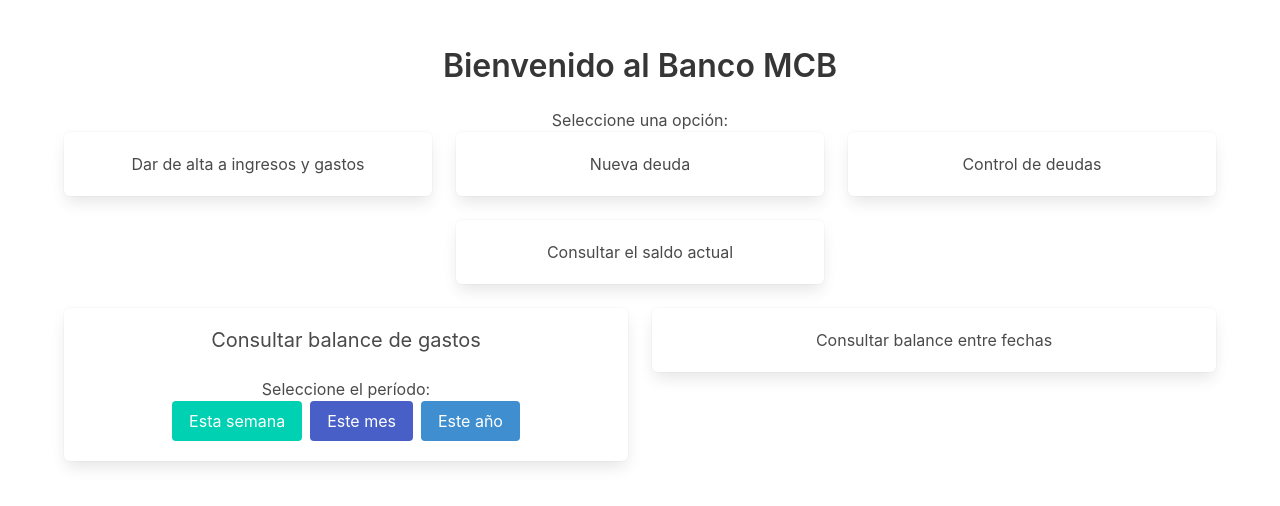
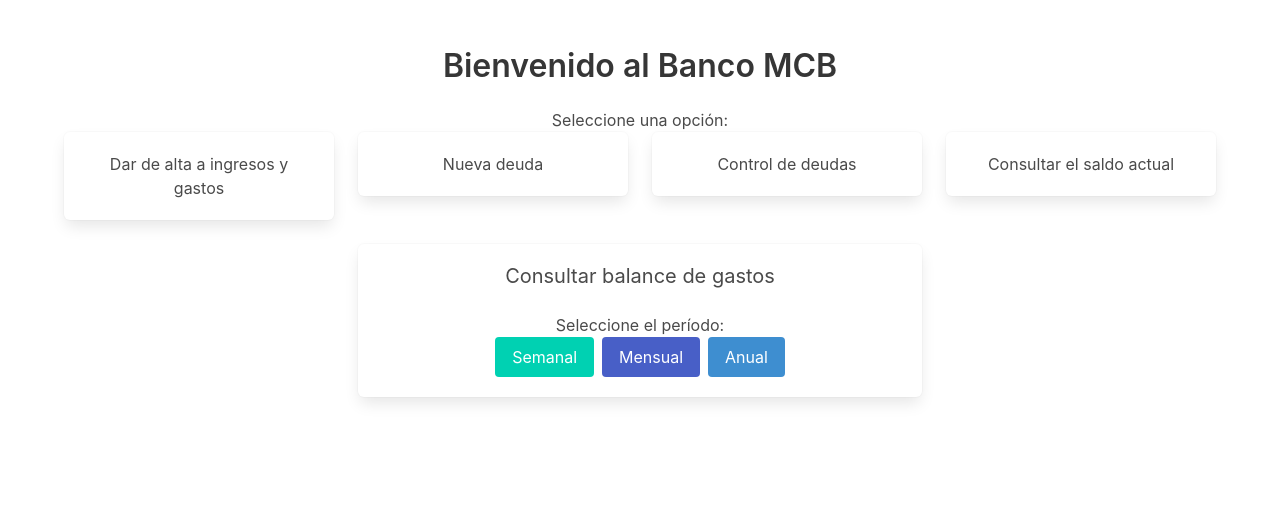
Before and after one commit to Marccb18/API_Restful, a Flask app: page / in a window 1280 px wide. Shown: the top 506 px of the page. Run offline with Flask 3, Linux system fonts and the light colour scheme.

Commit message:
He de millorar sa

```diff
--- a/app.py
+++ b/app.py
@@ -73,6 +73,60 @@ def ver_deudas():
         return redirect(url_for('ver_deudas'))
     return render_template('ver_deudas.html', deudas=deudas)
 
+@app.route('/balance_semanal')
+def balance_semanal():
+    transacciones = Transaccion.query.all()
+    transacciones_por_semana = {}
+    for i in transacciones:
+        fecha_transaccion = i.fecha
+        semana_inicio = fecha_transaccion - timedelta(days=fecha_transaccion.weekday())
+        semana_inicio_str = semana_inicio.strftime('%Y-%m-%d')
+
+        if semana_inicio_str not in transacciones_por_semana:
+            transacciones_por_semana[semana_inicio_str] = 0
+
+        transacciones_por_semana[semana_inicio_str] += i.cantidad
+
+    balance_semanal = sorted(transacciones_por_semana.items())
+
+    return render_template('balance_semanal.html', balance=balance_semanal)
+
+
+@app.route('/balance_mensual')
+def balance_mensual():
+    transacciones = Transaccion.query.all()
+    transacciones_por_mes = {}
+    for i in transacciones:
+        fecha_transaccion = i.fecha
+        mes_inicio = fecha_transaccion.replace(day=1)
+        mes_inicio_str = mes_inicio.strftime('%Y-%m')
+
+        if mes_inicio_str  not in transacciones_por_mes:
+            transacciones_por_mes[mes_inicio_str] = 0
+
+        transacciones_por_mes[mes_inicio_str] += i.cantidad
+
+    balance_mensual = sorted(transacciones_por_mes.items())
+
+    return render_template('balance_mensual.html', balance=balance_mensual)
+
+@app.route('/balance_anual')
+def balance_anual():
+    transacciones = Transaccion.query.all()
+    transacciones_por_ano = {}
+    for i in transacciones:
+        fecha_transaccion = i.fecha
+        ano_inicio_str = fecha_transaccion.strftime('%Y')
+
+        if ano_inicio_str not in transacciones_por_ano:
+            transacciones_por_ano[ano_inicio_str] = 0
+
+        transacciones_por_ano[ano_inicio_str] += i.cantidad
+
+    balance_anual = sorted(transacciones_por_ano.items())
+
+    return render_template('balance_anual.html', balance=balance_anual)
+
 
 if __name__ == '__main__':
     with app.app_context():
--- a/templates/index.html
+++ b/templates/index.html
@@ -13,22 +13,22 @@
             <p class="has-text-centered">Seleccione una opción:</p>
 
             <div class="columns is-multiline is-centered">
-                <div class="column is-one-third">
+                <div class="column is-one-quarter">
                     <a class="box has-text-centered" href="{{ url_for('nueva_transaccion') }}">
                         <p class="text">Dar de alta a ingresos y gastos</p>
                     </a>
                 </div>
-                <div class="column is-one-third">
+                <div class="column is-one-quarter">
                     <a href="{{ url_for('nueva_deuda') }}" class="box has-text-centered">
                         <p class="text">Nueva deuda</p>
                     </a>
                 </div>
-                <div class="column is-one-third">
+                <div class="column is-one-quarter">
                     <a class="box has-text-centered" href="{{ url_for('ver_deudas') }}">
                         <p class="text">Control de deudas</p>
                     </a>
                 </div>
-                <div class="column is-one-third">
+                <div class="column is-one-quarter">
                     <a class="box has-text-centered" href="{{ url_for('saldo_actual') }}">
                         <p class="text">Consultar el saldo actual</p>
                     </a>
@@ -41,16 +41,11 @@
                         <h2 class="subtitle has-text-centered">Consultar balance de gastos</h2>
                         <p class="has-text-centered">Seleccione el período:</p>
                         <div class="buttons is-centered">
-                            <a class="button is-primary">Esta semana</a>
-                            <a class="button is-link">Este mes</a>
-                            <a class="button is-info">Este año</a>
+                            <a class="button is-primary" href="{{ url_for('balance_semanal') }}">Semanal</a>
+                            <a class="button is-link" href="{{ url_for('balance_mensual') }}">Mensual</a>
+                            <a class="button is-info" href="{{ url_for('balance_anual') }}">Anual</a>
                         </div>
                     </div>
-                </div>
-                <div class="column is-half">
-                    <a class="box has-text-centered" href="#">
-                        <p class="text">Consultar balance entre fechas</p>
-                    </a>
                 </div>
             </div>
         </div>
```
Also changed, not shown: templates/balance_anual.html (added, +37 -0 lines), templates/balance_mensual.html (added, +35 -0 lines), templates/balance_semanal.html (added, +35 -0 lines), instance/finanzas.db (deleted).
